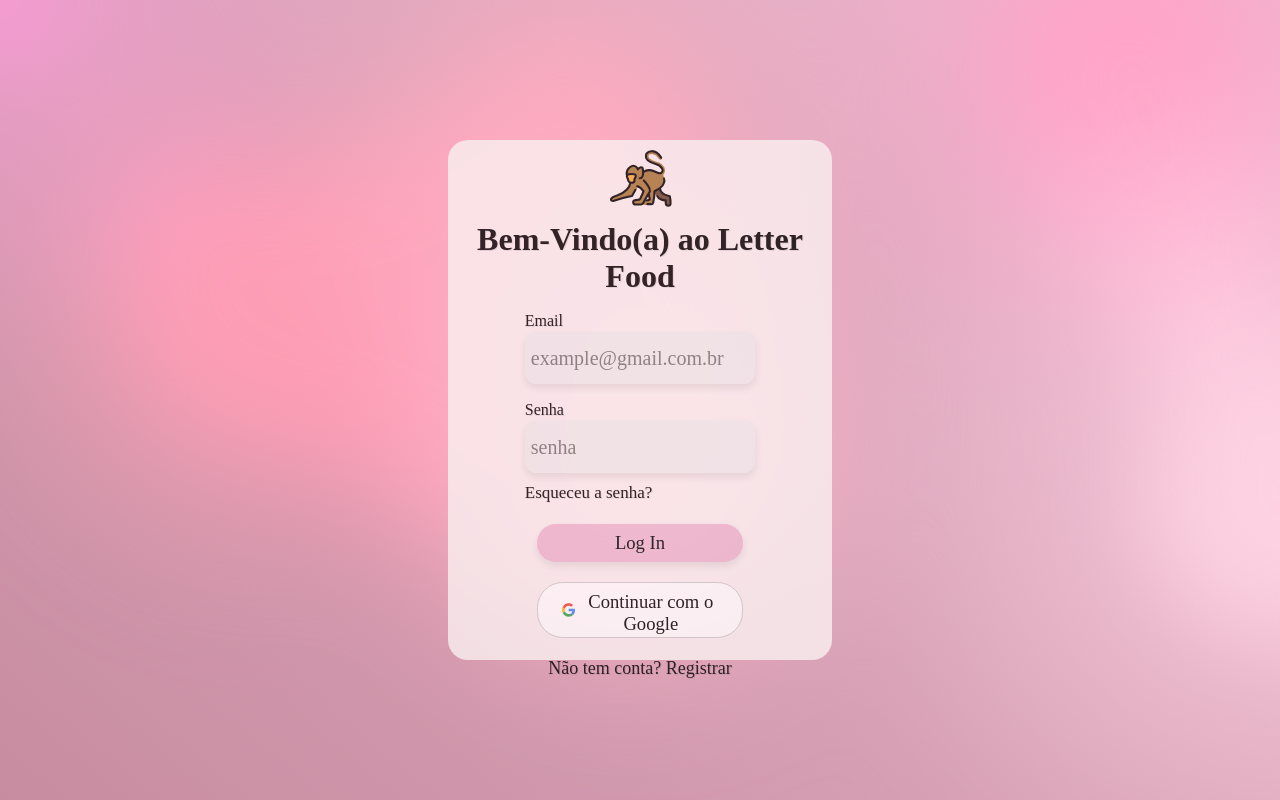
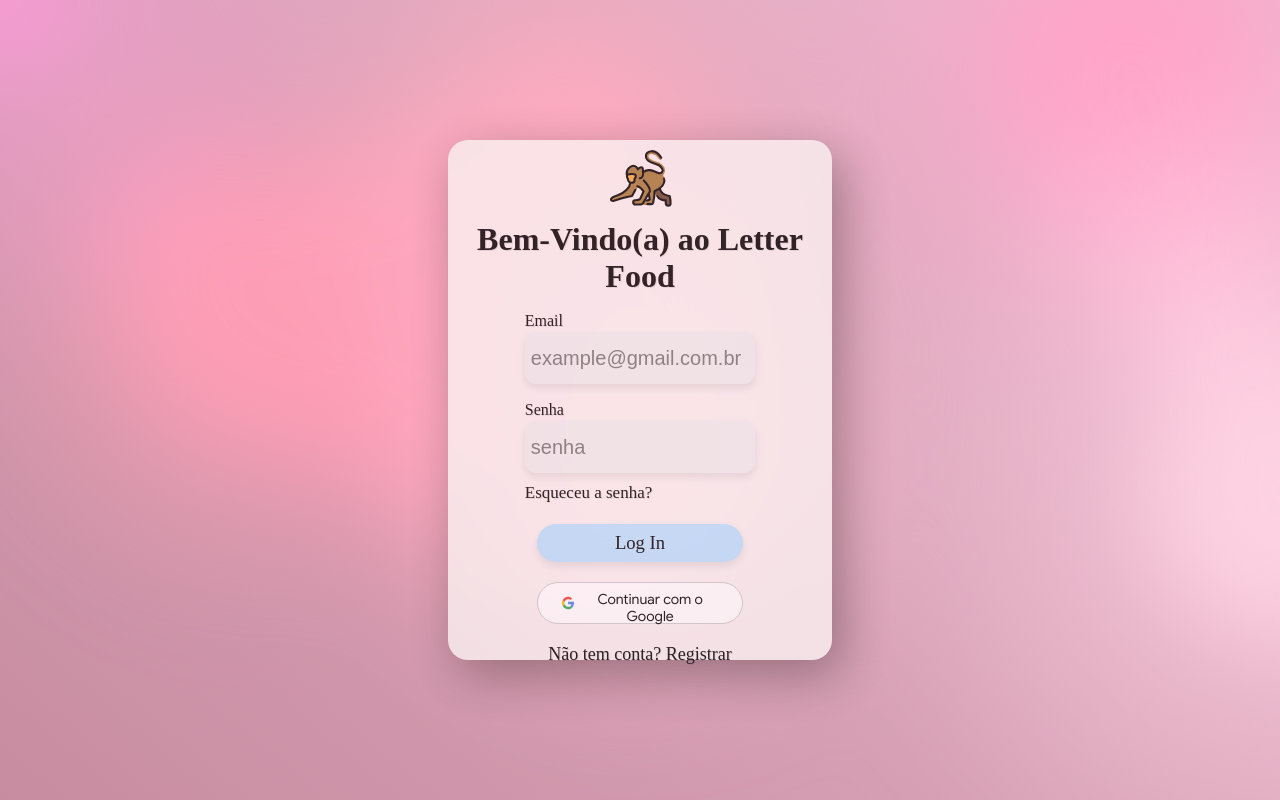
Before and after one commit to S5-2024/angular_letterfood, an Angular app: page /login in a window 1280 px wide. Built offline with nearby package versions, Linux system fonts and the light colour scheme.

Commit message:
mudanças nas fontes, cor do botão de login

```diff
--- a/src/app/pages/login/login.component.css
+++ b/src/app/pages/login/login.component.css
@@ -248,6 +248,10 @@
   text-align: center;
 }
 
+form{
+  box-shadow:  10px 15px 50px rgba(0, 0, 0, 0.4) ;
+}
+
 #myForm, #registerForm, .detalhes,.infos,.botoes{
   display: flex;
   flex-direction: column;
@@ -306,18 +310,20 @@
 }
 
 .botao{
-  background-color: var(--rosa4);
+  background-color:  rgba(var(--blue),1);
   box-shadow:  0px 4px 8px rgba(0, 0, 0, 0.1);
   border: none;
 }
 
 .botao:hover{
 
-  background-color: var(--rosa5);
+  background-color:  var(--blue2);
 }
 
 .botao-google{
   justify-content: flex-start;
+  font-family: 'GoogleSans-Regular';
+  font-size: .7em;
 
 }
 .botao-google:hover{
@@ -331,7 +337,7 @@
 /* Frase de Registrar / Login */
 
 .registrar{
-  font-family: var(--fontegeral);
+  font-family: var(--fontefrases);
   font-size: .9em;
   margin-bottom: 6px;
 }
@@ -343,7 +349,7 @@
   text-decoration: underline;
 }
 
-/* Agora configuração dos inputs:  */
+/*  configuração dos inputs:  */
 
 .infos {
   height: 40%;                        /* Altura da div mãe */
@@ -416,7 +422,7 @@
 
 }
 .frase{
-  font-family: var(--fontefrases);
+  font-family: var(--fontegeral);
   font-size: 1.6em;
 
 }
--- a/src/styles.css
+++ b/src/styles.css
@@ -1,3 +1,18 @@
+@import url('https://fonts.googleapis.com/css2?family=Quicksand:wght@300..700&display=swap');
+
+@font-face {
+  font-family: 'GoogleSans-Regular';
+  /* Nome que você dará para a fonte */
+  src: url('app/assets/GoogleSans-Regular.ttf') format('truetype');
+  /* Caminho para o arquivo da fonte */
+  font-weight: normal;
+  /* Ou bold, se for uma fonte negrito */
+  font-style: normal;
+  /* Ou italic, se for uma fonte itálica */
+}
+
+
+
 html,
 body {
   margin: 0;
@@ -10,22 +25,12 @@
   margin: 0px;
   padding: 0px;
   box-sizing: border-box;
-  font-family: var(--fontegeral);
+
 }
 
 
 
 
-@font-face {
-  font-family: 'GoogleSans-Regular';
-  /* Nome que você dará para a fonte */
-  src: url('app/assets/GoogleSans-Regular.ttf') format('truetype');
-  /* Caminho para o arquivo da fonte */
-  font-weight: normal;
-  /* Ou bold, se for uma fonte negrito */
-  font-style: normal;
-  /* Ou italic, se for uma fonte itálica */
-}
 
 
 :root {
@@ -61,11 +66,12 @@
   --rosa5: rgb(199, 140, 160);
 
   /* Cores de Suporte */
-  --pink: rgb(255, 179, 186);
-  --orange: rgb(255, 223, 186);
-  --yellow: rgb(255, 255, 186);
-  --green: rgb(186, 255, 201);
-  --blue: rgb(186, 225, 255);
+  --pink: 255, 179, 186;
+  --orange: 255, 223, 186;
+  --yellow: 255, 255, 186;
+  --green: 186, 255, 201;
+  --blue: 186, 225, 255;
+  --blue2: rgb(28, 124, 197);
 
   /* brancos */
   --white1: #fffff2;
```
